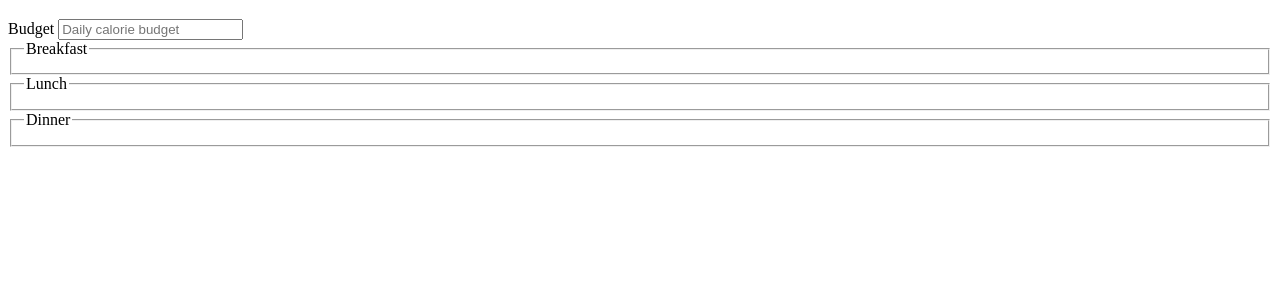
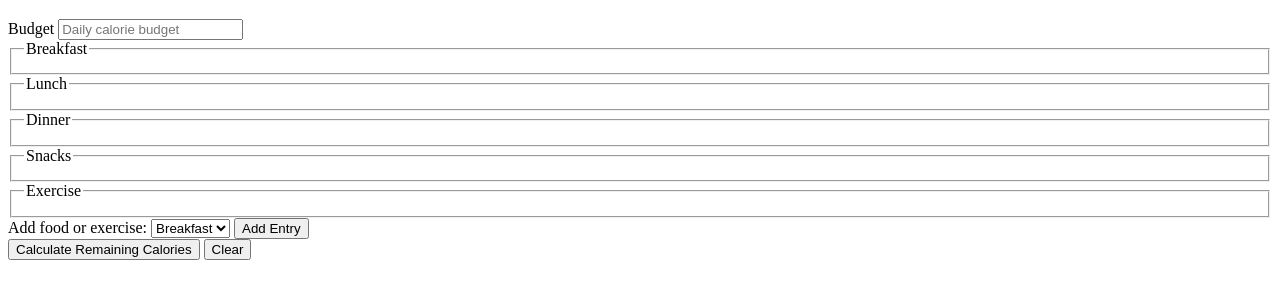
Before and after one commit to tej0897/Calorie-Counter-JS, a plain HTML site: page index.html in a window 1280 px wide. Shown: the part 61-360 px from the top of the page. Drawn offline with Linux system fonts and the light colour scheme.

Commit message:
Update index.html

```diff
--- a/index.html
+++ b/index.html
@@ -31,9 +31,38 @@
             <legend>Dinner</legend>
             <div class="input-container"></div>
           </fieldset>
-
+          <fieldset id="snacks">
+            <legend>Snacks</legend>
+            <div class="input-container"></div>
+          </fieldset>
+          <fieldset id="exercise">
+            <legend>Exercise</legend>
+            <div class="input-container"></div>
+          </fieldset>
+          <div class="controls">
+            <span>
+              <label for="entry-dropdown">Add food or exercise:</label>
+              <select id="entry-dropdown" name="options">
+                <option value="breakfast" selected>Breakfast</option>
+                <option value="lunch">Lunch</option>
+                <option value="dinner">Dinner</option>
+                <option value="snacks">Snacks</option>
+                <option value="exercise">Exercise</option>
+              </select>
+              <button type="button" id="add-entry">Add Entry</button>
+            </span>
+          </div>
+          <div>
+            <button type="submit">
+              Calculate Remaining Calories
+            </button>
+            <button type="button" id="clear">Clear</button>
+          </div>
         </form>
+        <div id="output" class="output hide"></div>
       </div>
     </main>
+<script src="./script.js"></script>
+
   </body>
 </html>
```
